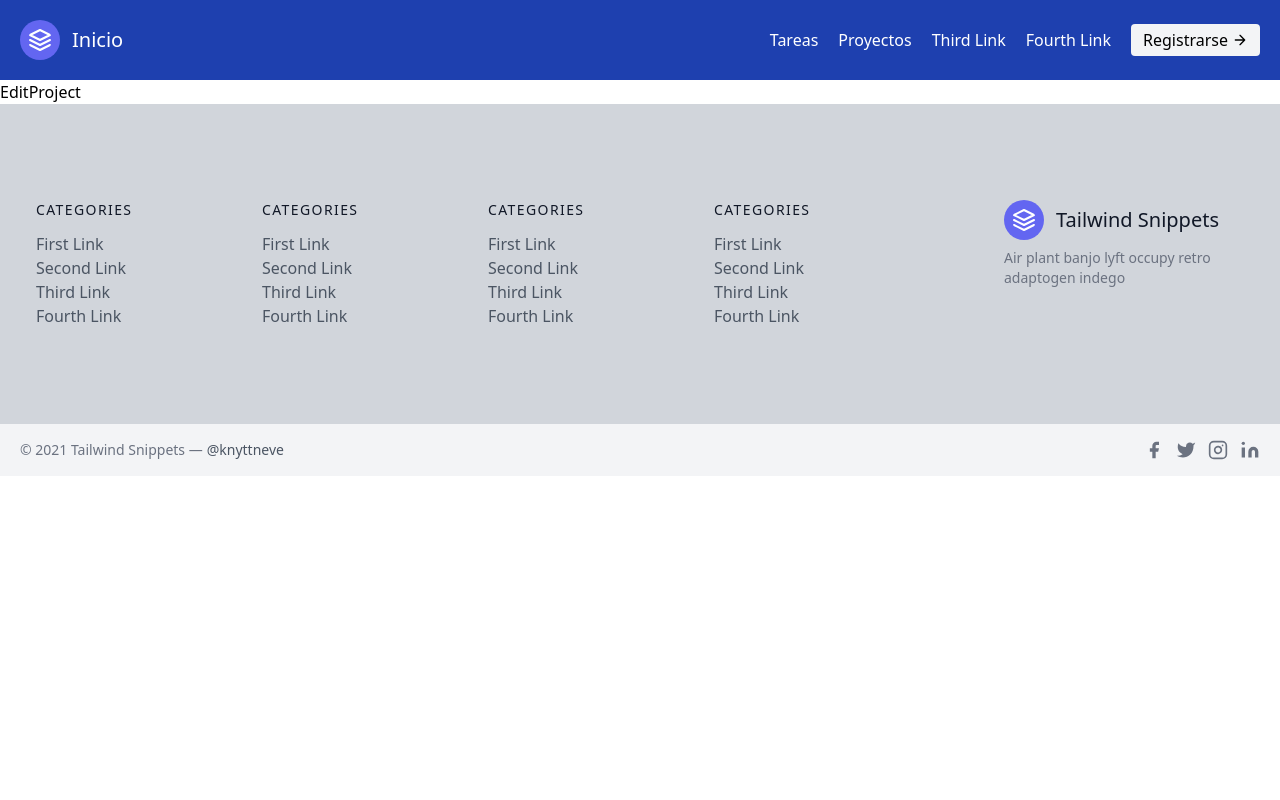
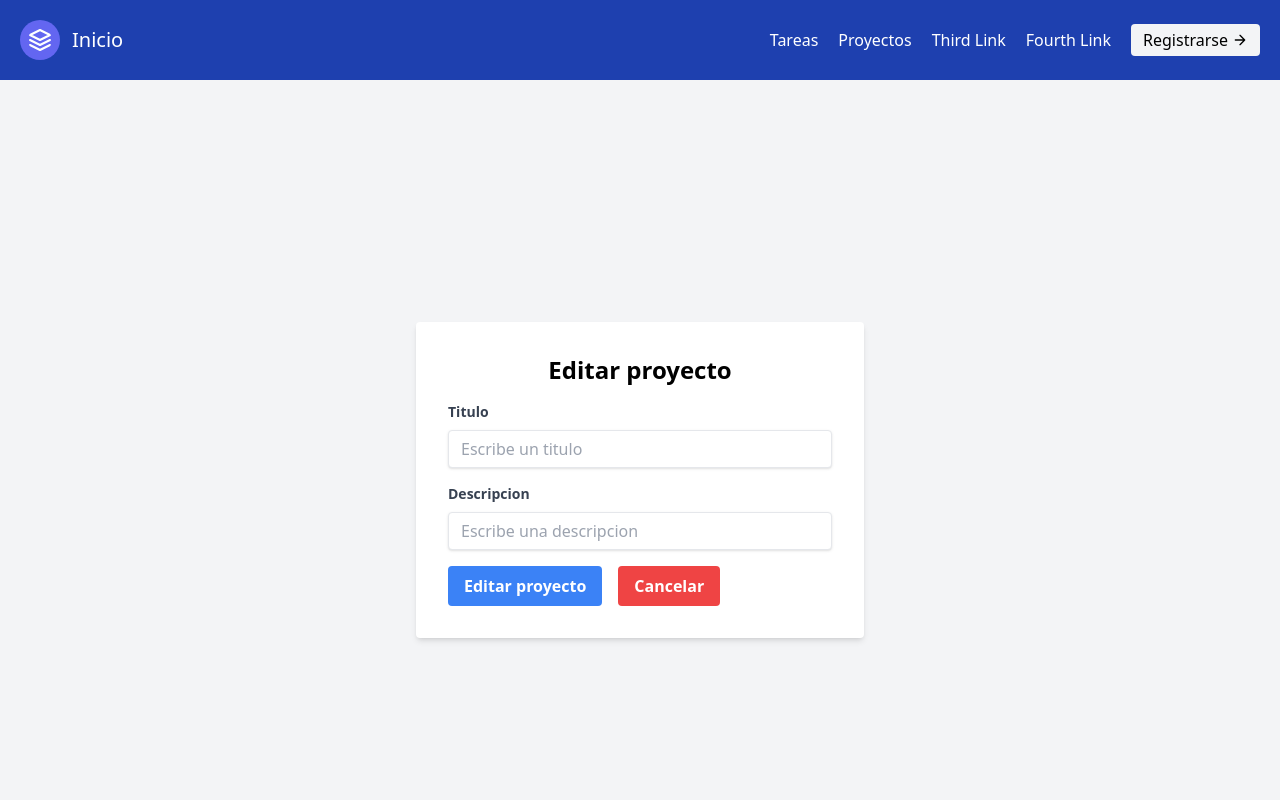
Before and after one commit to rubsuadav/DRF_REACT_EXAMPLE, a React (Vite) app in the folder frontend/: page /editproject/1 in a window 1280 px wide. Shown: the top 800 px of the page. Built offline with nearby package versions, Linux system fonts and the light colour scheme; no server answers.

Commit message:
Update project editing functionality

```diff
--- a/frontend/package.json
+++ b/frontend/package.json
@@ -4,7 +4,7 @@
   "version": "0.0.0",
   "type": "module",
   "scripts": {
-    "dev": "vite",
+    "start": "vite",
     "build": "vite build",
     "lint": "eslint . --ext js,jsx --report-unused-disable-directives --max-warnings 0",
     "preview": "vite preview"
--- a/frontend/src/pages/EditProject.jsx
+++ b/frontend/src/pages/EditProject.jsx
@@ -1,7 +1,139 @@
-import React from 'react'
+import React, { useEffect, useState } from "react";
+import { Link, useNavigate, useParams } from "react-router-dom";
 
 export default function EditProject() {
+  //1) declaramos el estado inicial de la entidad
+  const [project, setProject] = useState({
+    title: "",
+    description: "",
+    done: false,
+    tasks: [], // atribde rel MtM
+  });
+
+  // para redireccionar al usuario ////
+  let navigate = useNavigate();
+
+  //2) pillamos el id de la url
+  const { id } = useParams();
+
+  //3) declaramos los errores del formulario
+  const [errors, setErrors] = useState({});
+
+  //4) creamos las instancias de los atributos de la entidad SIN RELACION MtM
+  const { title, description } = project;
+
+  //5) creamos la funcion que se encargara de actualizar el estado de la entidad
+  function handleChange(e) {
+    const value =
+      e.target.type === "checkbox" ? e.target.checked : e.target.value;
+    setProject({
+      ...project,
+      [e.target.name]: value,
+    });
+
+    // limpiamos los errores
+    setErrors({});
+  }
+
+  //6) hacemos la peticion a la api del show para pillar la entidad
+  async function getProject() {
+    const response = await fetch(`http://127.0.0.1:8000/api/projects/${id}/`, {
+      method: "GET",
+    });
+    const data = await response.json();
+    setProject(data);
+  }
+
+  //7) llamamos a la funcion en el useEffect para que se cargen los datos
+  useEffect(() => {
+    getProject();
+  }, []);
+
+  //8) creamos la funcion que se encarga de llamar al metodo de la API REST de editar
+  async function editProject(e) {
+    e.preventDefault();
+
+    const response = await fetch(`http://127.0.0.1:8000/api/projects/${id}/`, {
+      method: "PUT",
+      headers: {
+        "Content-Type": "application/json",
+      },
+      body: JSON.stringify(project),
+    });
+
+    //9) validamos los campos de los errores
+    if (response.status === 400) {
+      const data = await response.json();
+      setErrors(data);
+      return;
+    }
+    navigate("/projects");
+  }
+
   return (
-    <div>EditProject</div>
-  )
+    <div className="flex flex-col items-center justify-center min-h-screen bg-gray-100">
+      <div className="w-full max-w-md p-8 m-4 bg-white rounded shadow-md">
+        <h2 className="text-2xl font-bold text-center mb-4">Editar proyecto</h2>
+        <form onSubmit={(e) => editProject(e)}>
+          {/* llamada a la funcion que se encargara de hacer el post a la api*/}
+          <div className="mb-4">
+            <label
+              htmlFor="Titulo"
+              className="block mb-2 text-sm font-bold text-gray-700"
+            >
+              Titulo
+            </label>
+            <input
+              type="text"
+              className="w-full px-3 py-2 leading-tight text-gray-700 border rounded shadow appearance-none focus:outline-none focus:shadow-outline"
+              placeholder="Escribe un titulo"
+              name="title" // nombre del atributo de la entidad del backend
+              value={title} // valor del atributo de la entidad del backend
+              onChange={(e) => handleChange(e)} // llamada a la funcion que se encargara de actualizar el estado de la entidad
+            />
+            {/* validacion del campo del formulario */}
+            {errors.title && (
+              <p className="text-red-500 text-xs italic">{errors.title}</p>
+            )}
+          </div>
+          <div className="mb-4">
+            <label
+              htmlFor="Descripcion"
+              className="block mb-2 text-sm font-bold text-gray-700"
+            >
+              Descripcion
+            </label>
+            <input
+              type="text"
+              className="w-full px-3 py-2 leading-tight text-gray-700 border rounded shadow appearance-none focus:outline-none focus:shadow-outline"
+              placeholder="Escribe una descripcion"
+              name="description"
+              value={description}
+              onChange={(e) => handleChange(e)}
+            />
+            {/* validacion del campo del formulario */}
+            {errors.description && (
+              <p className="text-red-500 text-xs italic">
+                {errors.description}
+              </p>
+            )}
+          </div>
+          <div className="flex space-x-4">
+            <button
+              type="submit"
+              className="w-auto px-4 py-2 font-bold text-white bg-blue-500 rounded hover:bg-blue-700 focus:outline-none focus:shadow-outline"
+            >
+              Editar proyecto
+            </button>
+            <Link
+              className="w-auto px-4 py-2 font-bold text-white bg-red-500 rounded hover:bg-red-700 focus:outline-none focus:shadow-outline"
+              to="/tasks"
+            >
+              Cancelar
+            </Link>
+          </div>
+        </form>
+      </div>
+    </div>
+  );
 }
--- a/frontend/src/pages/EditTask.jsx
+++ b/frontend/src/pages/EditTask.jsx
@@ -52,7 +52,7 @@ export default function EditTask() {
   // 7) llamar al metodo PUT de la API REST
   async function editTask(e) {
     e.preventDefault();
-    const response = fetch(`http://127.0.0.1:8000/api/tasks/${id}/`, {
+    const response = await fetch(`http://127.0.0.1:8000/api/tasks/${id}/`, {
       method: "PUT",
       headers: {
         "Content-Type": "application/json",
```
Also changed, not shown: 1 other file (tests, documents, lock files or other folders).
